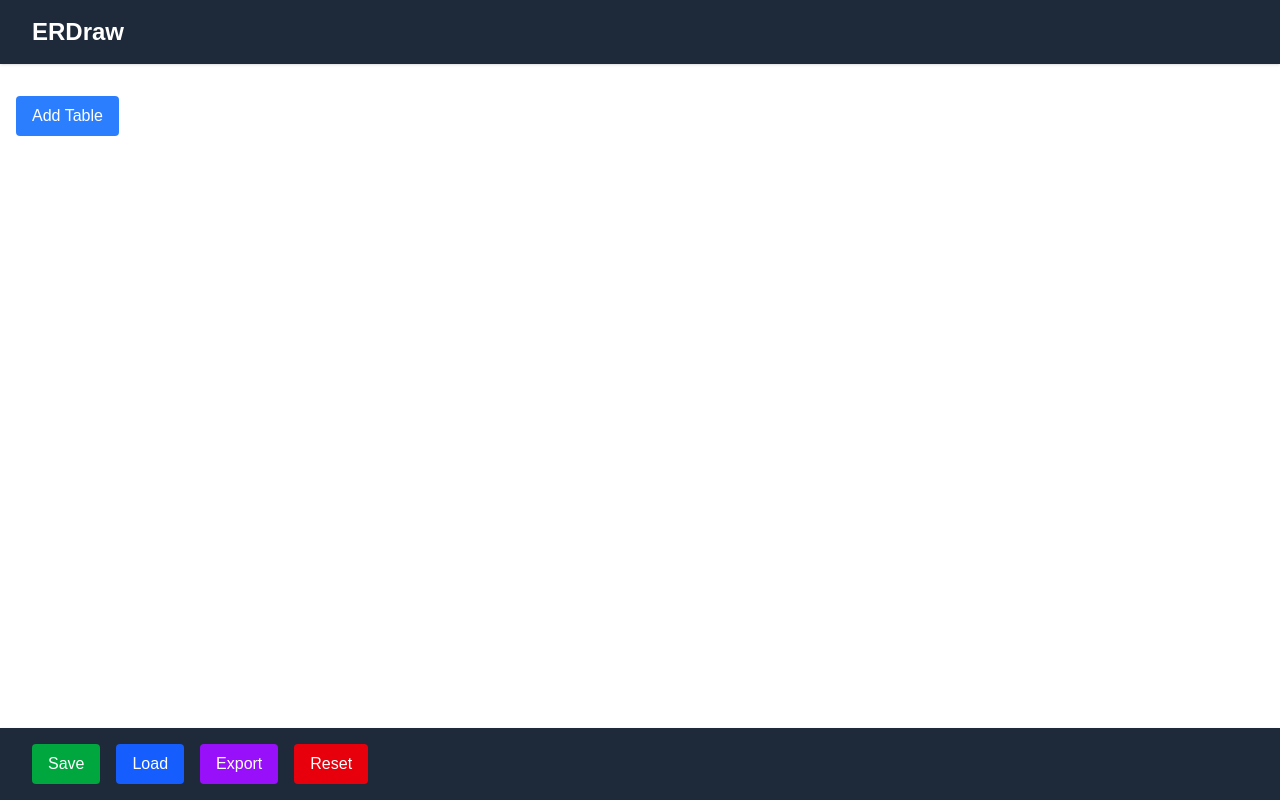
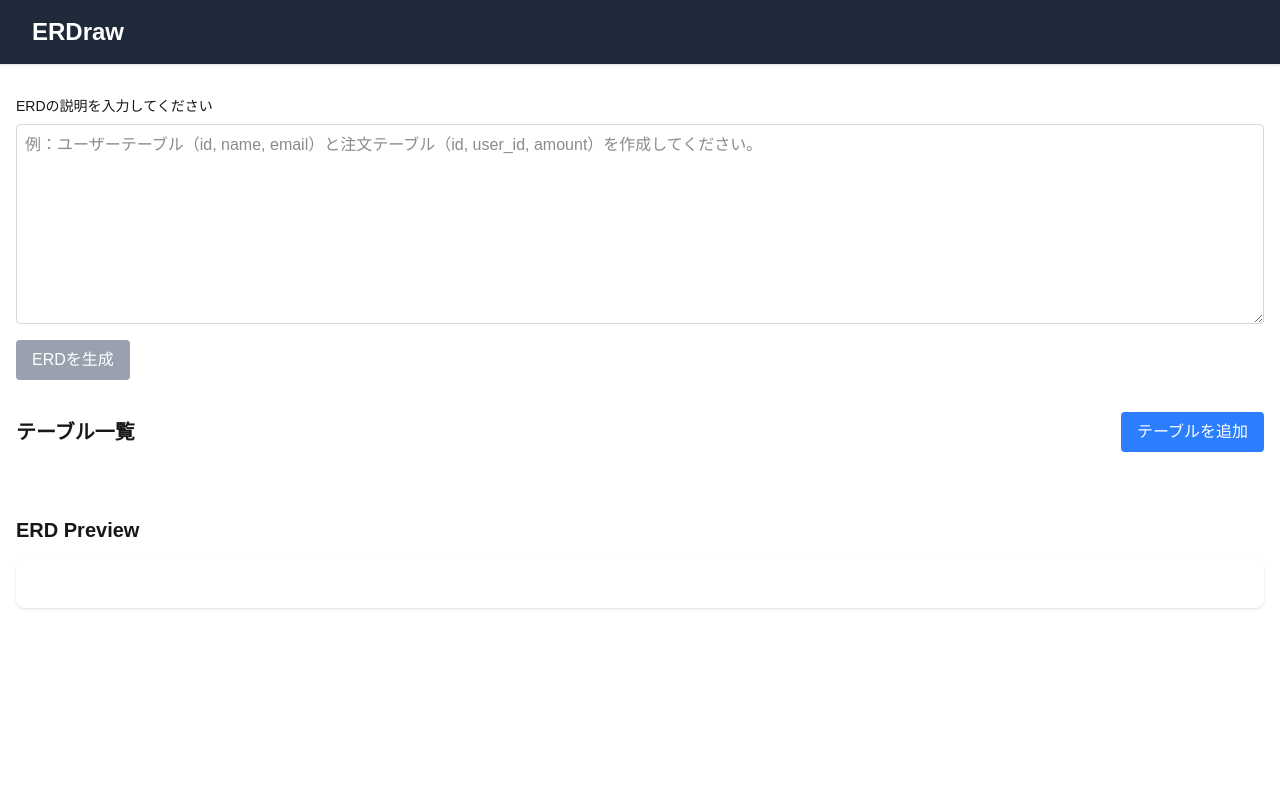
Before and after one commit to sivertigo/scope-forges, a Next.js app: page / in a window 1280 px wide. Built offline with nearby package versions, Linux system fonts and the light colour scheme.

Commit message:
生成AIでのERD生成

```diff
--- /dev/null
+++ b/src/app/api/generate-erd/route.ts
@@ -0,0 +1,60 @@
+import { NextResponse } from "next/server";
+import OpenAI from "openai";
+
+const openai = new OpenAI({
+  apiKey: process.env.OPENAI_API_KEY,
+});
+
+export async function POST(request: Request) {
+  try {
+    const { text } = await request.json();
+
+    const prompt = `
+以下のテキストからERDを生成してください。
+テキスト: ${text}
+
+以下の形式でJSONを返してください：
+{
+  "tables": [
+    {
+      "id": "ユニークなID",
+      "name": "テーブル名",
+      "columns": [
+        {
+          "id": "ユニークなID",
+          "name": "カラム名",
+          "type": "データ型",
+          "isPrimaryKey": true/false,
+          "isForeignKey": true/false,
+          "foreignKeyReference": {
+            "tableId": "参照先テーブルID",
+            "columnId": "参照先カラムID"
+          }
+        }
+      ]
+    }
+  ]
+}
+`;
+
+    const completion = await openai.chat.completions.create({
+      messages: [{ role: "user", content: prompt }],
+      model: "gpt-4",
+      temperature: 0.7,
+    });
+
+    const response = completion.choices[0].message.content;
+    if (!response) {
+      throw new Error("No response from OpenAI");
+    }
+
+    const tables = JSON.parse(response).tables;
+    return NextResponse.json({ tables });
+  } catch (error) {
+    console.error("Error generating ERD:", error);
+    return NextResponse.json(
+      { error: "Failed to generate ERD" },
+      { status: 500 }
+    );
+  }
+}
--- a/src/app/page.tsx
+++ b/src/app/page.tsx
@@ -2,7 +2,6 @@
 
 import Header from "@/components/base/Header";
 import GUIEditor from "@/components/GUIEditor";
-import Footer from "@/components/base/Footer";
 
 export default function Home() {
   return (
@@ -13,7 +12,6 @@ export default function Home() {
           <GUIEditor />
         </div>
       </main>
-      <Footer />
     </div>
   );
 }
--- a/src/components/Column.tsx
+++ b/src/components/ColumnEditor.tsx
@@ -11,7 +11,7 @@ type ColumnProps = {
   allTables: TableData[];
 };
 
-export default function Column({
+export default function ColumnEditor({
   column,
   onUpdate,
   onDelete,
@@ -82,6 +82,11 @@ export default function Column({
               type="text"
               value={columnName}
               onChange={(e) => setColumnName(e.target.value)}
+              onKeyDown={(e) => {
+                if (e.key === "Enter") {
+                  handleSave();
+                }
+              }}
               placeholder="Column name"
               className="border border-gray-600 bg-gray-800 text-white rounded px-2 py-1 flex-1"
             />
@@ -163,8 +168,11 @@ export default function Column({
           </div>
         </div>
       ) : (
-        <div className="flex items-center justify-between">
-          <div onClick={() => setIsEditing(true)}>
+        <div
+          className="flex items-center justify-between"
+          onClick={() => setIsEditing(true)}
+        >
+          <div>
             <span className="font-medium text-white">{column.name}</span>
             <span className="text-gray-300 ml-2">({column.type})</span>
             {column.isPrimaryKey && (
--- /dev/null
+++ b/src/components/ERDGenerator.tsx
@@ -0,0 +1,62 @@
+"use client";
+
+import { useState } from "react";
+import { TableData } from "@/data/definition";
+
+interface ERDGeneratorProps {
+  onTablesGenerated: (tables: TableData[]) => void;
+}
+
+export default function ERDGenerator({ onTablesGenerated }: ERDGeneratorProps) {
+  const [inputText, setInputText] = useState("");
+  const [isLoading, setIsLoading] = useState(false);
+
+  const generateERD = async () => {
+    setIsLoading(true);
+    try {
+      const response = await fetch("/api/generate-erd", {
+        method: "POST",
+        headers: {
+          "Content-Type": "application/json",
+        },
+        body: JSON.stringify({ text: inputText }),
+      });
+
+      if (!response.ok) {
+        throw new Error("Failed to generate ERD");
+      }
+
+      const data = await response.json();
+      onTablesGenerated(data.tables);
+    } catch (error) {
+      console.error("Error generating ERD:", error);
+      alert("ERDの生成に失敗しました。");
+    } finally {
+      setIsLoading(false);
+    }
+  };
+
+  return (
+    <div className="space-y-4">
+      <div className="flex flex-col gap-2">
+        <label htmlFor="erdInput" className="text-sm font-medium">
+          ERDの説明を入力してください
+        </label>
+        <textarea
+          id="erdInput"
+          value={inputText}
+          onChange={(e) => setInputText(e.target.value)}
+          className="w-full p-2 border border-gray-300 rounded min-h-[200px]"
+          placeholder="例：ユーザーテーブル（id, name, email）と注文テーブル（id, user_id, amount）を作成してください。"
+        />
+      </div>
+      <button
+        onClick={generateERD}
+        disabled={isLoading || !inputText.trim()}
+        className="px-4 py-2 bg-blue-500 text-white rounded disabled:bg-gray-400"
+      >
+        {isLoading ? "生成中..." : "ERDを生成"}
+      </button>
+    </div>
+  );
+}
--- /dev/null
+++ b/src/components/ERDPreview.tsx
@@ -0,0 +1,71 @@
+"use client";
+
+import { TableData } from "@/data/definition";
+import mermaid from "mermaid";
+import { useEffect, useRef } from "react";
+
+interface ERDPreviewProps {
+  tables: TableData[];
+}
+
+const convertERDToMermaid = (tables: TableData[]) => {
+  let mermaidCode = "erDiagram\n";
+
+  // テーブル定義
+  tables.forEach((table) => {
+    mermaidCode += `    ${table.name} {\n`;
+    table.columns.forEach((column) => {
+      let columnDef = `        ${column.type} ${column.name}`;
+      if (column.isPrimaryKey) columnDef += " PK";
+      if (column.isForeignKey) {
+        columnDef += ` FK`;
+      }
+      mermaidCode += columnDef + "\n";
+    });
+    mermaidCode += "    }\n";
+  });
+
+  // リレーションシップ定義
+  tables.forEach((table) => {
+    table.columns.forEach((column) => {
+      if (column.isForeignKey && column.foreignKeyReference) {
+        const refTable = tables.find(
+          (t) => t.id === column.foreignKeyReference?.tableId
+        );
+        if (refTable) {
+          mermaidCode += `    ${refTable.name} ||--o{ ${table.name} : "${column.name}"\n`;
+        }
+      }
+    });
+  });
+
+  console.log(mermaidCode);
+
+  return mermaidCode;
+};
+
+export default function ERDPreview({ tables }: ERDPreviewProps) {
+  const mermaidRef = useRef<HTMLDivElement>(null);
+
+  useEffect(() => {
+    if (mermaidRef.current) {
+      mermaid.initialize({
+        startOnLoad: true,
+        theme: "default",
+        securityLevel: "loose",
+      });
+      const mermaidCode = convertERDToMermaid(tables);
+      mermaid.render("mermaid-diagram", mermaidCode).then(({ svg }) => {
+        if (mermaidRef.current) {
+          mermaidRef.current.innerHTML = svg;
+        }
+      });
+    }
+  }, [tables]);
+
+  return (
+    <div className="bg-white p-4 rounded-lg shadow bg-gray-800">
+      <div ref={mermaidRef} className="mermaid"></div>
+    </div>
+  );
+}
--- a/src/components/GUIEditor.tsx
+++ b/src/components/GUIEditor.tsx
@@ -3,7 +3,8 @@
 import { useState } from "react";
 import Table from "@/components/Table";
 import { TableData } from "@/data/definition";
-import TablePreview from "@/components/TablePreview";
+import ERDPreview from "@/components/ERDPreview";
+import ERDGenerator from "@/components/ERDGenerator";
 
 export default function GUIEditor() {
   const [tables, setTables] = useState<TableData[]>([]);
@@ -11,20 +12,26 @@ export default function GUIEditor() {
   const addTable = () => {
     const newTable: TableData = {
       id: Date.now().toString(),
-      name: `Table ${tables.length + 1}`,
+      name: `Table${tables.length + 1}`,
       columns: [],
     };
     setTables([...tables, newTable]);
   };
 
   return (
-    <div className="space-y-4">
-      <button
-        onClick={addTable}
-        className="px-4 py-2 bg-blue-500 text-white rounded"
-      >
-        Add Table
-      </button>
+    <div className="space-y-8">
+      <ERDGenerator onTablesGenerated={setTables} />
+
+      <div className="flex justify-between items-center">
+        <h2 className="text-xl font-bold">テーブル一覧</h2>
+        <button
+          onClick={addTable}
+          className="px-4 py-2 bg-blue-500 text-white rounded"
+        >
+          テーブルを追加
+        </button>
+      </div>
+
       <div className="grid grid-cols-1 md:grid-cols-2 lg:grid-cols-3 gap-4">
         {tables.map((table) => (
           <Table
@@ -42,11 +49,10 @@ export default function GUIEditor() {
           />
         ))}
       </div>
-      {/* プレビュー */}
-      <div className="grid grid-cols-1 md:grid-cols-2 lg:grid-cols-3 gap-4">
-        {tables.map((table) => (
-          <TablePreview key={table.id} table={table} />
-        ))}
+
+      <div className="mt-8">
+        <h2 className="text-xl font-bold mb-4">ERD Preview</h2>
+        <ERDPreview tables={tables} />
       </div>
     </div>
   );
--- a/src/components/Table.tsx
+++ b/src/components/Table.tsx
@@ -1,7 +1,7 @@
 "use client";
 
 import { useState } from "react";
-import Column from "@/components/Column";
+import Column from "@/components/ColumnEditor";
 import { TableData, ColumnData } from "@/data/definition";
 
 type TableProps = {
@@ -27,7 +27,7 @@ export default function Table({
   const addColumn = () => {
     const newColumn: ColumnData = {
       id: Date.now().toString(),
-      name: "",
+      name: "column" + (table.columns.length + 1),
       type: "varchar",
       isPrimaryKey: false,
       isForeignKey: false,
@@ -55,6 +55,11 @@ export default function Table({
               type="text"
               value={tableName}
               onChange={(e) => setTableName(e.target.value)}
+              onKeyDown={(e) => {
+                if (e.key === "Enter") {
+                  handleNameChange();
+                }
+              }}
               className="border border-gray-600 bg-gray-700 text-white rounded px-2 py-1"
             />
             <button
--- a/src/components/TablePreview.tsx
+++ b/src/components/TablePreview.tsx
@@ -1,4 +1,5 @@
-//           <TablePreview key={table.id} table={table} />
+// ERD全体のプレビュー。マークダウンに変換してからプレビューする。
+// マークダウンに変換するときは、テーブル名とカラム名をリンクにする。
 
 import { TableData } from "@/data/definition";
 
--- a/src/components/base/Footer.tsx
+++ /dev/null
@@ -1,22 +0,0 @@
-export default function Footer() {
-  return (
-    <footer className="bg-gray-800 shadow mt-auto">
-      <div className="max-w-7xl mx-auto py-4 px-4 sm:px-6 lg:px-8">
-        <div className="flex space-x-4">
-          <button className="px-4 py-2 bg-green-600 text-white rounded hover:bg-green-700">
-            Save
-          </button>
-          <button className="px-4 py-2 bg-blue-600 text-white rounded hover:bg-blue-700">
-            Load
-          </button>
-          <button className="px-4 py-2 bg-purple-600 text-white rounded hover:bg-purple-700">
-            Export
-          </button>
-          <button className="px-4 py-2 bg-red-600 text-white rounded hover:bg-red-700">
-            Reset
-          </button>
-        </div>
-      </div>
-    </footer>
-  );
-}
```
Also changed, not shown: package.json (+11 -5 lines), 1 other file (tests, documents, lock files or other folders).
